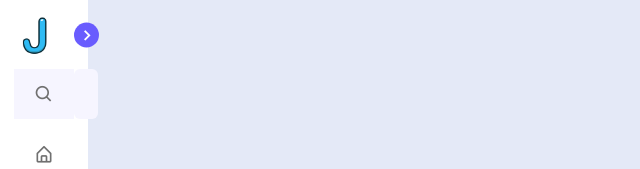
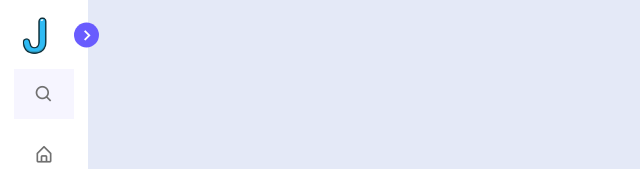
Before and after one commit to jydoskey/dashboard, a Vue app: page /dashboard in a window 1280 px wide. Shown: the top 169 px of the page, without its empty margins (0-640 px from the left). Built offline with nearby package versions, Linux system fonts and the light colour scheme.

Commit message:
removed right and left padding for search input

```diff
--- a/src/components/dashboard/sidebar.vue
+++ b/src/components/dashboard/sidebar.vue
@@ -237,6 +237,11 @@ ul {
   padding-inline-start: 0;
 }
 
+input[type="search"] {
+  padding-right: 0;
+  padding-left: 0;
+}
+
 .sidebar li a {
   height: 100%;
   width: 100%;
```
